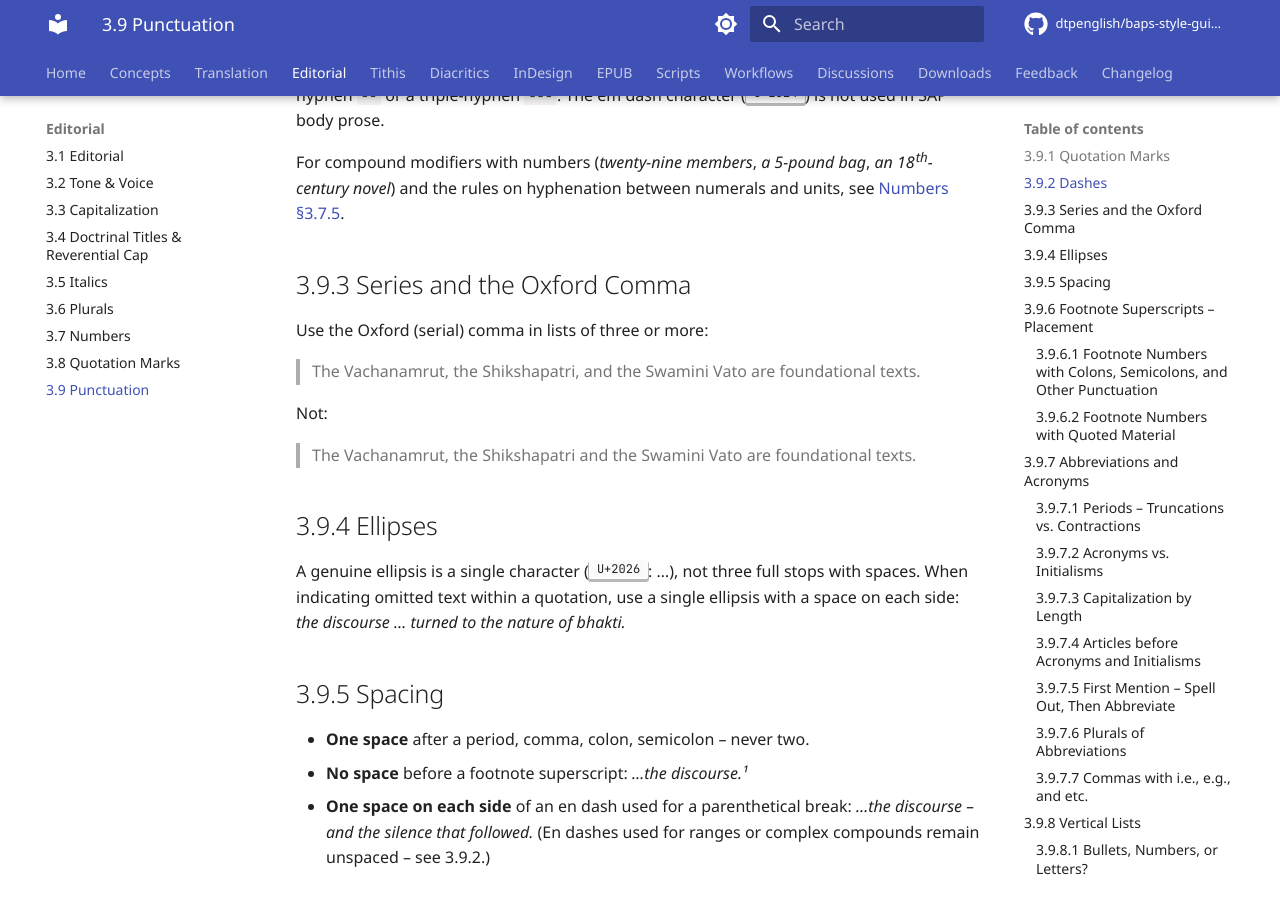
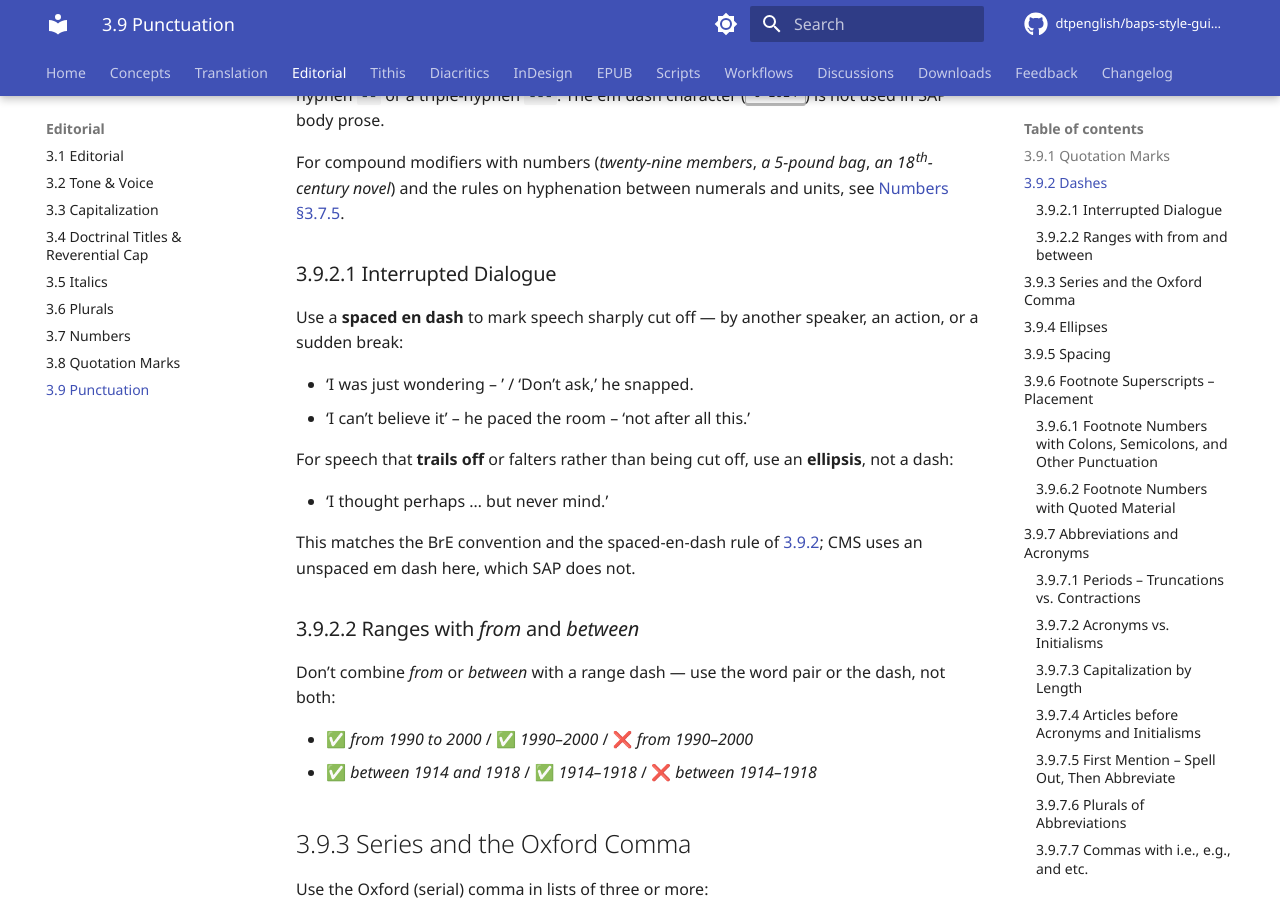
Before and after one commit to dtpenglish/baps-style-guide, an MkDocs documentation site: the page built from docs/editorial/punctuation.md, in a window 1280 px wide and 900 px high, scrolled down 1320 px. Built offline with MkDocs 1.6.1 and Material for MkDocs 9.7.7, drawn with Linux system fonts in a browser that asks for light colours; comment, search, counter and statistics services are not loaded; the version menu is left out; some of the changed text lies outside the part shown.

Commit message:
Incorporate Earth_earth.docx research notes
The docx was a multi-topic scratchpad despite the filename. Mapped
each topic to existing rules:

- Earth/earth (3.3.2.3): expanded with theological-context examples
  (earthly pleasures, earth element, beings on earth) and the
  'naming the planet?' test.
- Footnote dash exception (3.9.6.1): corrected -- the exception DOES
  arise for SAP because we use the spaced en dash for parenthetical
  breaks. Cue now precedes the spaced en dash, with example.
- Interrupted dialogue and trailing speech (3.9.2.1, new): spaced
  en dash for cut-off speech; ellipsis for trailing-off speech.
- Ranges with from/between (3.9.2.2, new): don't mix the word pair
  with a range dash.

Already covered, no change: CMS title-case 5-letter myth (3.3.3.1
already says 'prepositions of any length'), long compound
measurements (3.7.5.7), spaced-en-dash convention (3.9.2),
unspaced en dash for ranges (3.9.2).

Conflict flagged in chat (no change made): the docx claims CMS-BrE
drops the trailing comma after i.e./e.g. 3.9.7.7 retains it;
this is the team's settled choice per CLAUDE.md.

```diff
--- a/docs/editorial/punctuation.md
+++ b/docs/editorial/punctuation.md
@@ -25,6 +25,24 @@ SAP uses two dash characters: the **hyphen** and the **en dash**. The em dash is
 In InDesign, use the proper Unicode character for the en dash (<kbd>U+2013</kbd>), not a double-hyphen `--` or a triple-hyphen `---`. The em dash character (<kbd>U+2014</kbd>) is not used in SAP body prose.
 
 For compound modifiers with numbers (*twenty-nine members*, *a 5-pound bag*, *an 18th-century novel*) and the rules on hyphenation between numerals and units, see [Numbers §3.7.5](numbers.md#375-compound-modifiers-and-unit-spacing).
+
+### 3.9.2.1 Interrupted Dialogue
+Use a **spaced en dash** to mark speech sharply cut off — by another speaker, an action, or a sudden break:
+
+- ‘I was just wondering – ’ / ‘Don't ask,’ he snapped.
+- ‘I can't believe it’ – he paced the room – ‘not after all this.’
+
+For speech that **trails off** or falters rather than being cut off, use an **ellipsis**, not a dash:
+
+- ‘I thought perhaps … but never mind.’
+
+This matches the BrE convention and the spaced-en-dash rule of [3.9.2](#392-dashes); CMS uses an unspaced em dash here, which SAP does not.
+
+### 3.9.2.2 Ranges with *from* and *between*
+Don't combine *from* or *between* with a range dash — use the word pair or the dash, not both:
+
+- ✅ *from 1990 to 2000* / ✅ *1990–2000* / ❌ *from 1990–2000*
+- ✅ *between 1914 and 1918* / ✅ *1914–1918* / ❌ *between 1914–1918*
 
 ## 3.9.3 Series and the Oxford Comma
 Use the Oxford (serial) comma in lists of three or more:
@@ -62,7 +80,11 @@ When the note refers to a specific word, the superscript follows that word and p
 
 - He cited Mead⁴, Smith⁵, and Wilson⁶ as sources.
 
-Both *CMS* (§14.27) and *Hart's Rules* (§13.4) give the same guidance — the cue follows the punctuation in all cases. The only standard exception is the em dash, which the cue precedes — but SAP doesn't use the em dash (see [3.9.2](#392-dashes)), so this exception doesn't arise.
+Both *CMS* (§14.27) and *Hart's Rules* (§13.4) give the same guidance — the cue follows the punctuation in all cases. The one standard exception is the **dash** (em or en): the cue precedes it. Since SAP uses a **spaced en dash** for parenthetical breaks (see [3.9.2](#392-dashes)) and not the em dash, the exception applies to the spaced en dash:
+
+- The findings were controversial⁷ – and widely disputed.
+
+Place the cue immediately after the word it refers to, before the space and the dash — not after the dash.
 
 (Some older British style guides recommended placing the cue *before* colons and semicolons on the rationale that they're "soft" punctuation. This convention is no longer the consensus and is not used here.)
 
```
Also changed, not shown: docs/editorial/capitalization.md (+8 -2 lines).
